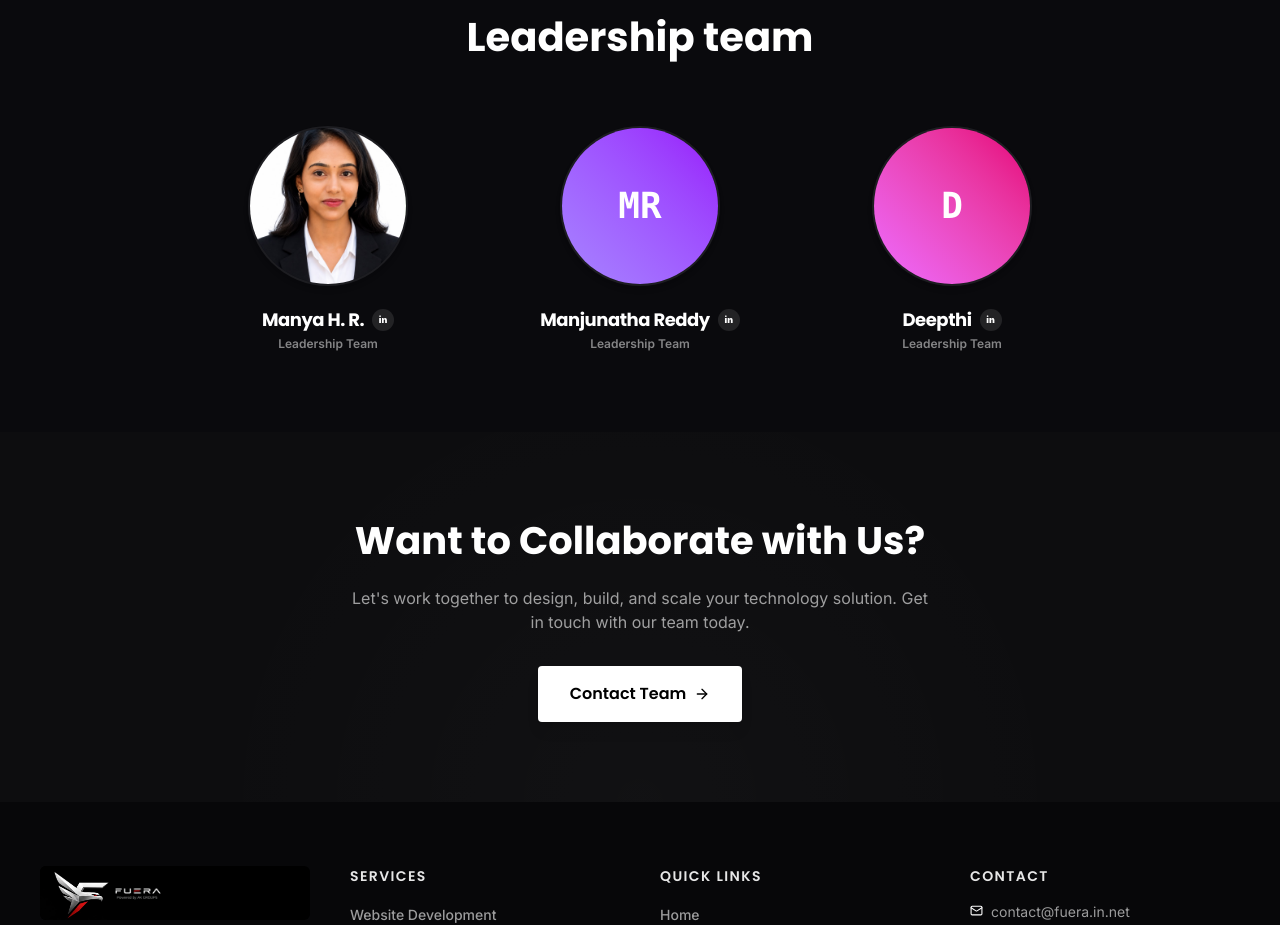
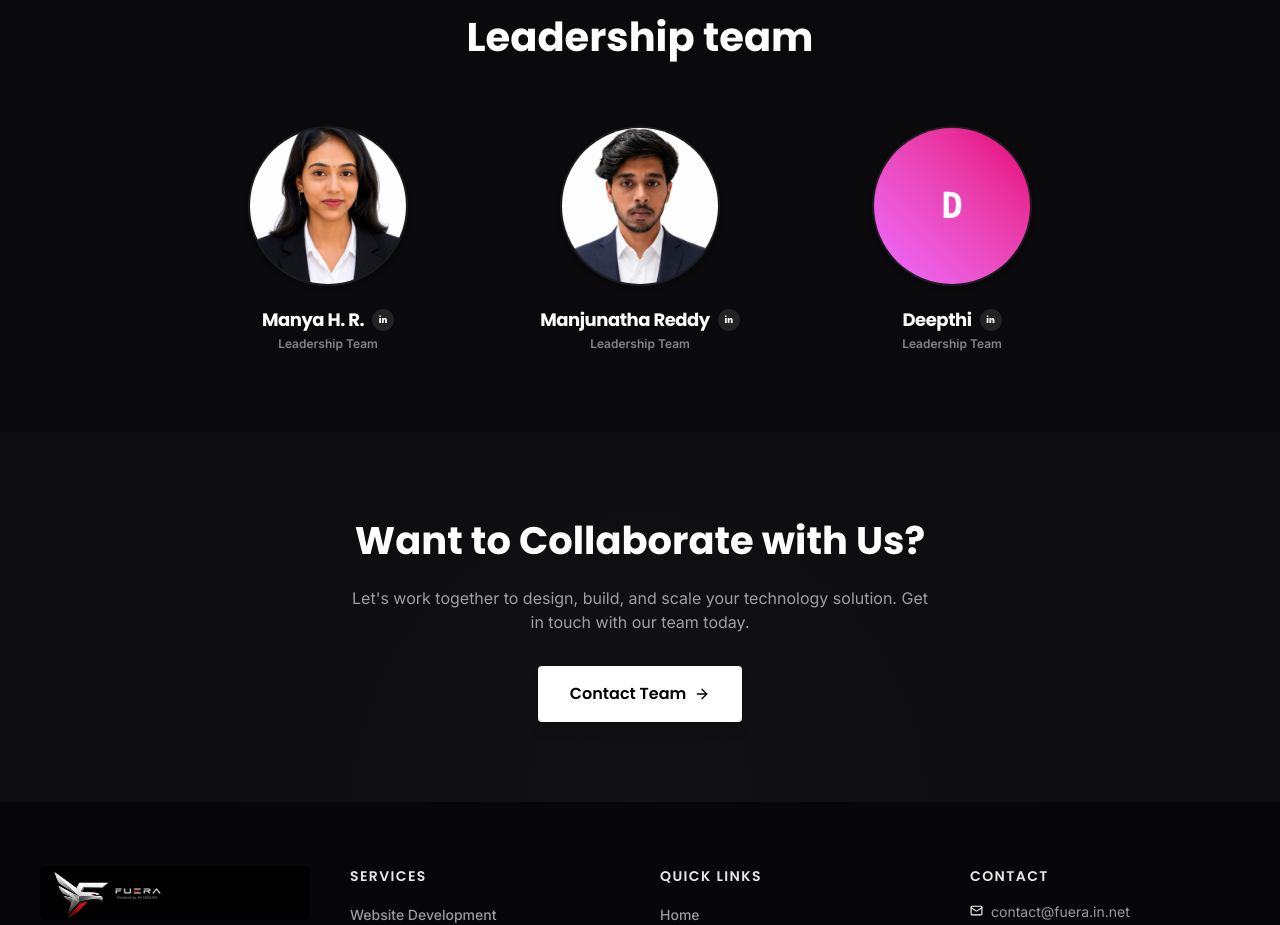
Before and after one commit to ROHITH05012005/FUERA, a React (Vite) app: page /about in a window 1280 px wide. Shown: the part 1340-2265 px from the top of the page. Built offline with nearby package versions, Linux system fonts and the light colour scheme.

Commit message:
style: render Manjunatha Reddy profile photo in team grid

```diff
--- a/src/app/pages/LeadershipPage.tsx
+++ b/src/app/pages/LeadershipPage.tsx
@@ -7,6 +7,7 @@ import founderImg from "@/imports/founder.png";
 import cofounderImg from "@/imports/cofounder.png";
 import ceoImg from "@/imports/ceo.png";
 import manyaImg from "@/imports/manya.png";
+import manjunathaImg from "@/imports/manjunatha.png";
 
 // Define Executive Leaders data
 const EXECUTIVES = [
@@ -42,7 +43,7 @@ const EXECUTIVES = [
 // Define Leadership Team members
 const TEAM_MEMBERS = [
   { name: "Manya H. R.", role: "Leadership Team", initials: "MH", gradient: "from-teal-400 to-emerald-600", image: manyaImg },
-  { name: "Manjunatha Reddy", role: "Leadership Team", initials: "MR", gradient: "from-violet-400 to-purple-600" },
+  { name: "Manjunatha Reddy", role: "Leadership Team", initials: "MR", gradient: "from-violet-400 to-purple-600", image: manjunathaImg },
   { name: "Deepthi", role: "Leadership Team", initials: "D", gradient: "from-fuchsia-400 to-pink-600" },
 ];
 
```
Also changed, not shown: src/imports/manjunatha.png (added).
